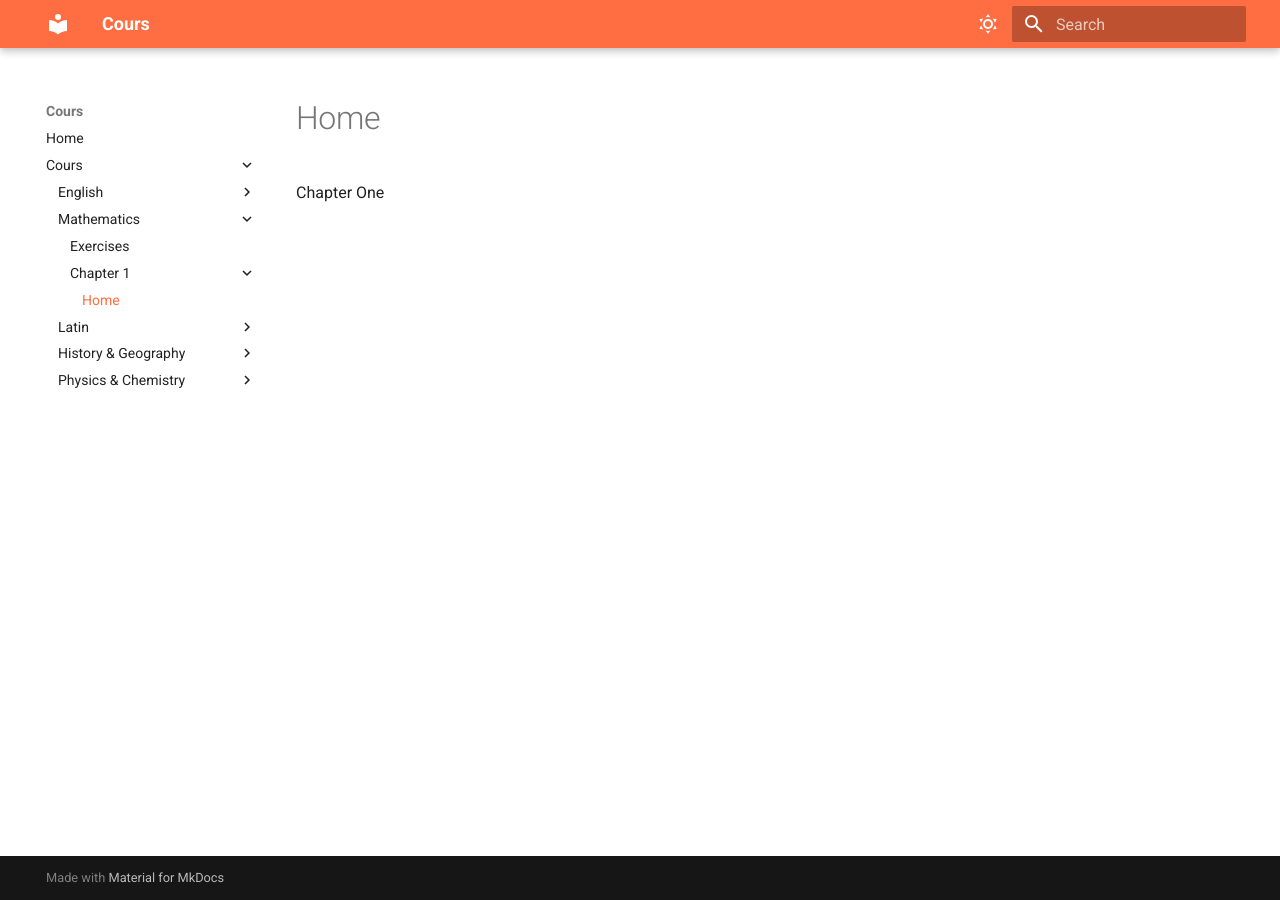
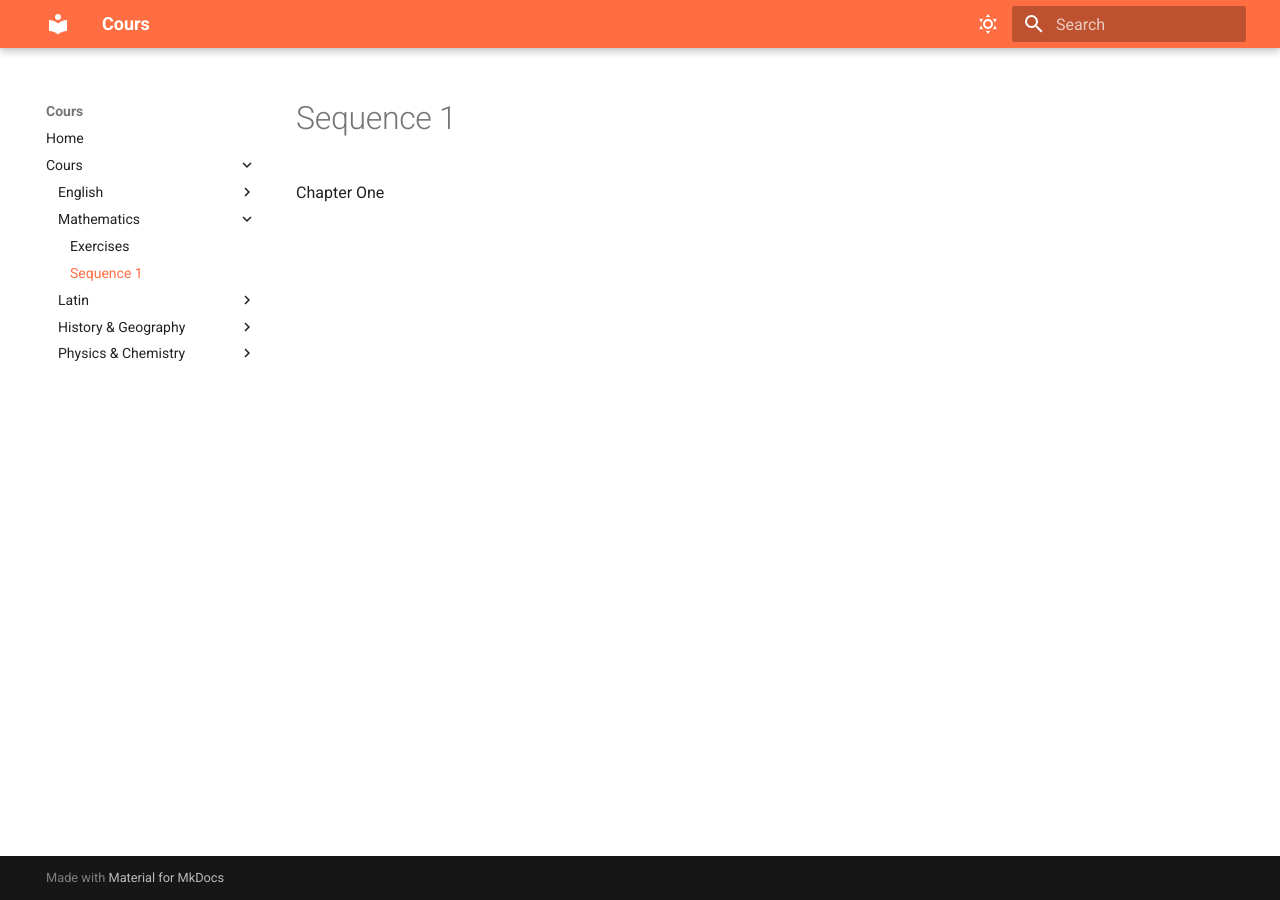
Before and after one commit to Labfox/Cours, an MkDocs documentation site: the page built from docs/mathematics/chapter1/index.md, in a window 1280 px wide. Built offline with MkDocs 1.6.1 and Material for MkDocs 9.7.7, drawn with Linux system fonts in a browser that asks for light colours.

Commit message:
Nouvelle leçon maths

```diff
--- a/mkdocs.yml
+++ b/mkdocs.yml
@@ -27,8 +27,7 @@ nav:
       - Home: "english/main.md"
     - Mathematics:
       - Exercises: "mathematics/exercises.md"
-      - "Chapter 1":
-        - Home: "mathematics/chapter1/index.md"
+      - "Sequence 1": "mathematics/chapter1/index.md"
     - Latin:
       - Main: "latin/main.md"
     - "History & Geography":
@@ -37,5 +36,13 @@ nav:
         - "Chapter 1": "history-geography/theme1/chapter1/main.md"
     - "Physics & Chemistry":
       - "Chapter 1": "physique-chimie/chapter1/main.md"
+
+markdown_extensions:
+  - pymdownx.critic
+  - pymdownx.caret
+  - pymdownx.keys
+  - pymdownx.mark
+  - pymdownx.tilde
+
 plugins:
 - search
```
Also changed, not shown: 8 other files.
